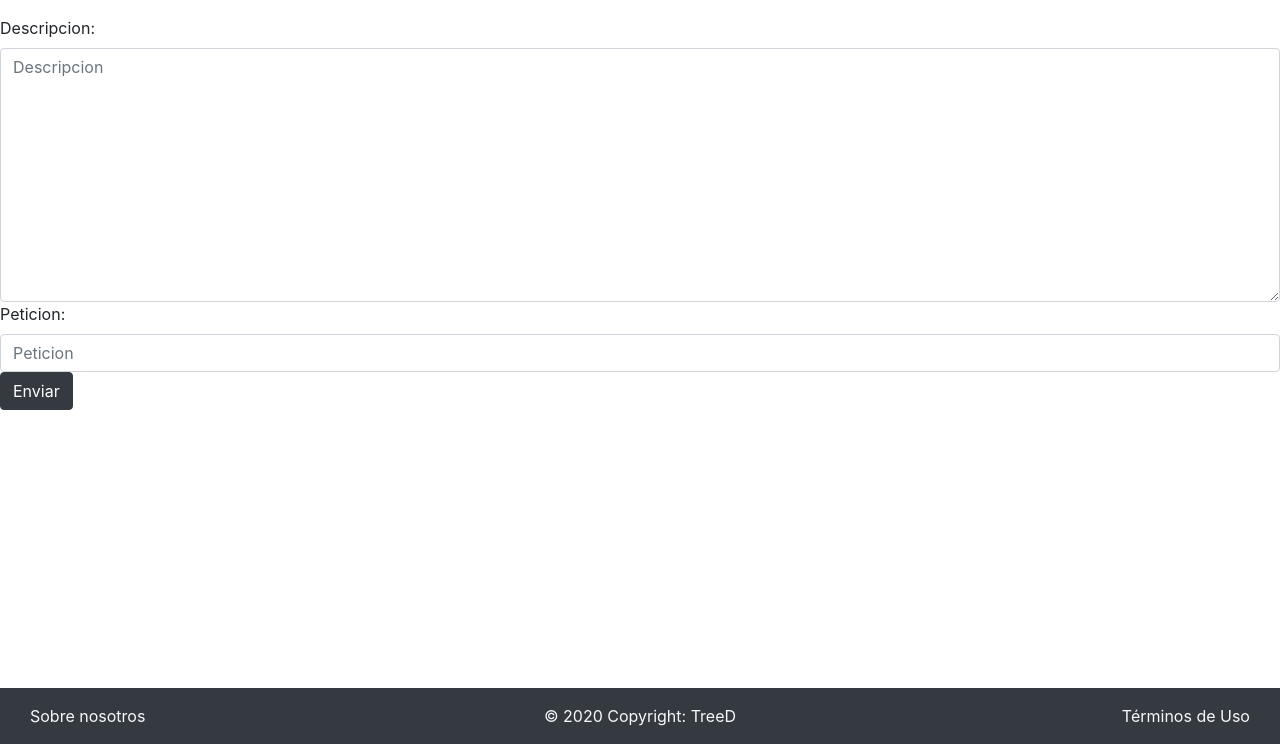
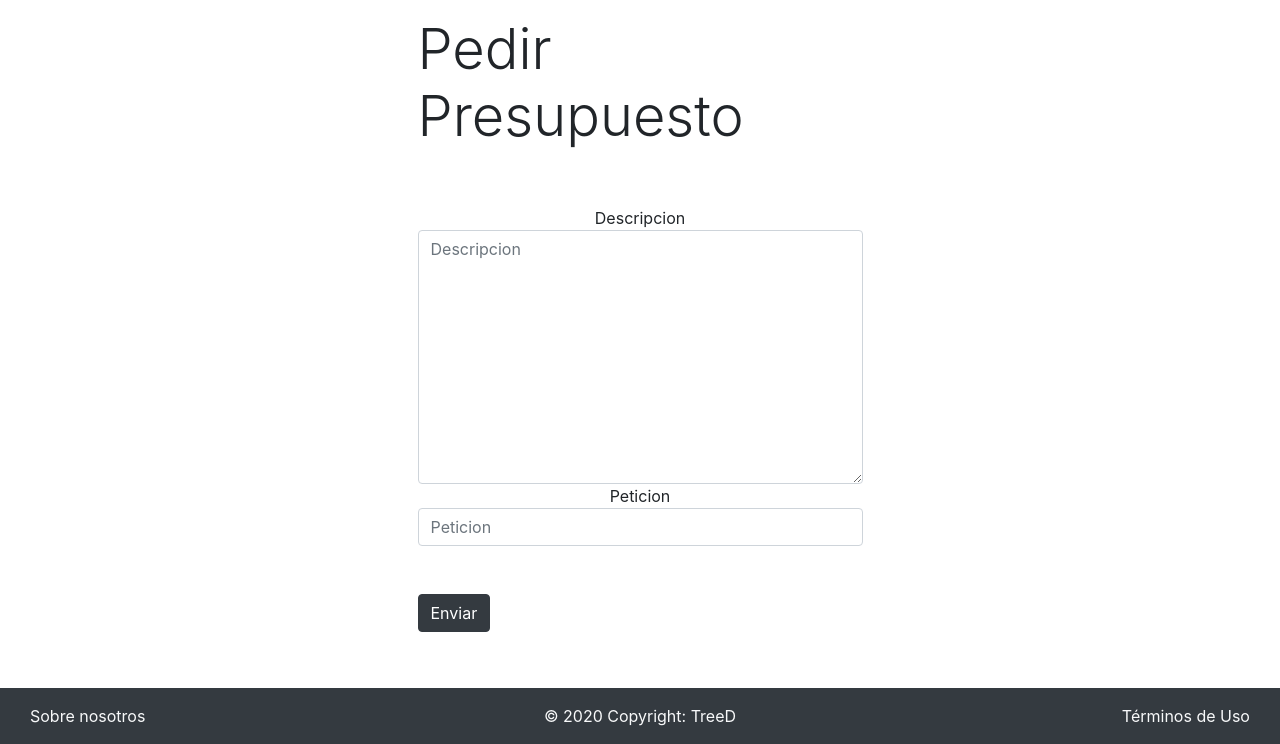
Before and after one commit to dp2-anacardo/treeD, a Django app: template treeD/main/templates/pedirPresupuesto.html in a window 1280 px wide. Shown: the part 56-800 px from the top of the page. Run offline with Django 3.2, Linux system fonts and the light colour scheme; tables that the repository leaves empty hold one stand-in row (values such as "Sample post"); the template is opened without the code that fills it: values that come from a table or form of the project are taken from there, most other values are stand-ins (such as "Sample title", 1, 10 or a date in 2020); some libraries are stand-ins or nearby versions.

Commit message:
Formulario con estilo

```diff
--- a/treeD/main/templates/pedirPresupuesto.html
+++ b/treeD/main/templates/pedirPresupuesto.html
@@ -2,11 +2,25 @@
 {% load static %}
 {% block content %}
 <div class="bottom-footer">
-    <form action="/pedirPresupuesto/{{ pk }}/" method="post">
-        {% csrf_token %}
-        {{ form }}
-        <input  class="btn btn-primary btn-dark" type="submit" value="Enviar">
-    </form>
+    <div class="container">
+        <div class="row">
+            <div class="col-xl-5 col-lg-6 col-md-8 col-sm-10 mx-auto ">
+                <h1 class="display-4">Pedir Presupuesto</h1>
+                <br>
+                <br>
+                <form action="/pedirPresupuesto/{{ pk }}/" method="post">
+                    {% csrf_token %}
+                    <div class="text-center">Descripcion</div>
+                    {{ form.descripcion }}
+                    <div class="text-center">Peticion</div>
+                    {{ form.peticion }}
+                    <br>
+                    <br>
+                    <button type='submit' class="btn btn-primary btn-dark">Enviar</button>
+                </form>
+            </div>
+        </div>
+    </div>
 </div>
 
 {% endblock %}
```
